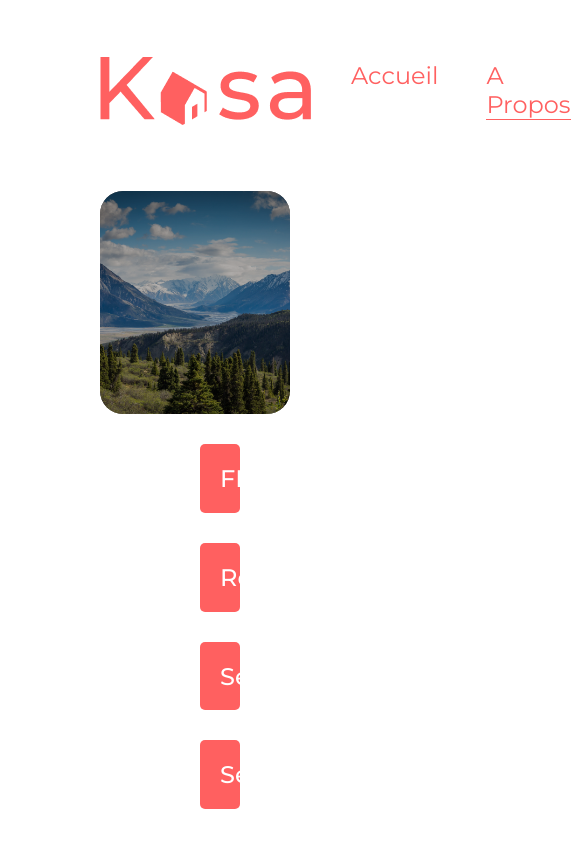
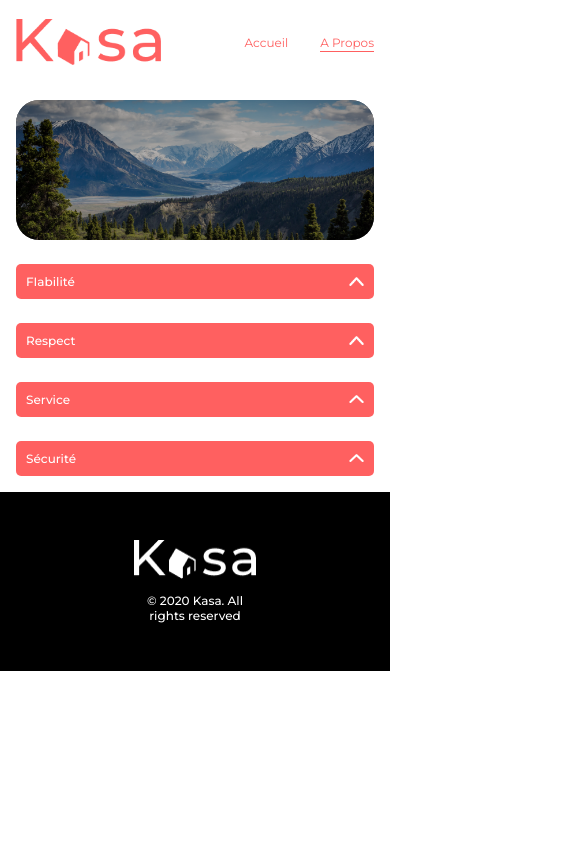
Before and after one commit to sinkuu77/kasa, a React (Create React App) app: page /apropos in a window 390 px wide. Shown: the top 844 px of the page, 571 px wide, since content can reach past the window. Built offline with nearby package versions, Linux system fonts and the light colour scheme.

Commit message:
Rendu le site responsif

```diff
--- a/src/components/LogementContents.js
+++ b/src/components/LogementContents.js
@@ -18,10 +18,12 @@ export default function LogementContents({id, title, location, tags, rating, hos
             </ul>
         </div>
         <div>
+            <div className='contents__rating'>
             <div className='contents__host'>
                 {<p className='contents__host--name'>{hostTxt[0]}<br />{hostTxt[1]}</p>}
                 <img className='contents__host--img' src={hostPic} alt='The face of a host' />
             </div>
+            <div>
                 {rating ?
                     [...Array(ratingToNumber)].map((star, index) => <img key={`${index}-${star}`}src={starActive} alt='active star'/>)
                     : ""}
@@ -30,5 +32,7 @@ export default function LogementContents({id, title, location, tags, rating, hos
                     : ""}
             </div>
             </div>
+        </div>
+        </div>
     )
 }
--- a/src/styles/Banner.module.scss
+++ b/src/styles/Banner.module.scss
@@ -21,7 +21,7 @@
         }
             h1 {
                 position: absolute;
-                font-size: 3rem;
+                font-size: 48px;
                 font-weight: 500;
                 color: base.$white-color;
                 top: 40%;
@@ -31,4 +31,18 @@
                 margin: 0 auto;
             }
 }
+    @media (max-width: 768px) {
+        div {
+            height: 140px;
+            img {
+                height: 140px;
+            }
+            h1 {
+                font-size: 24px;
+                text-align: start;
+                top: 30%;
+                padding-left: 16px;
+            }
+        }
+    }
 }
--- a/src/styles/Carrousel.scss
+++ b/src/styles/Carrousel.scss
@@ -40,4 +40,22 @@
         font-size: 18px;
         color: base.$white-color;
     }
+    @media (max-width: 768px) {
+        &__container {
+            &--background {
+                height: 255px;
+            }
+        }
+        &__left {
+            width: 32px;
+            height: 40px;
+        }
+        &__right {
+            width: 32px;
+            height: 40px;
+        }
+        p {
+            display: none;
+        }
+    }
 }
--- a/src/styles/Collapse.scss
+++ b/src/styles/Collapse.scss
@@ -58,4 +58,27 @@
         }
 
     }
+    @media (max-width: 768px) {
+        &__container {
+            margin: 24px 0 0;
+            padding: 0 10px;
+            h2 {
+                font-size: 12px;
+            }
+            img {
+                width: 15px;
+            }
+        }
+        &__content {
+            margin: 0;
+            padding: 0 20px;
+        }
+        &__opened {
+            margin: 0;
+            padding: 20px;
+            p {
+                font-size: 12px;
+            }
+        }
+    }
 }
--- a/src/styles/ErrorMessage.scss
+++ b/src/styles/ErrorMessage.scss
@@ -22,4 +22,29 @@
         margin-bottom: 139px;
         color: base.$point-color;
     }
+    @media (max-width: 1024px) {
+        h1 {
+            font-size: 216px;
+            margin: 32px 0;
+        }
+        h2 {
+            font-size: 24px;
+        }
+    }
+    @media (max-width: 768px) {
+        padding: 16px;
+        gap: 88px;
+        h1 {
+            font-size: 96px;
+            margin: 80px 0 0;
+        }
+        h2 {
+            font-size: 18px;
+            width: 260px;
+            text-align: center;
+        }
+        &--link {
+            font-size: 14px;
+        }
+    }
 }
--- a/src/styles/Footer.module.scss
+++ b/src/styles/Footer.module.scss
@@ -22,4 +22,16 @@
             margin: 0;
         }
     }
+    @media (max-width: 768px) {
+        &__container {
+            padding-top: 48px;
+            gap: 14px;
+            h3 {
+                font-size: 12px;
+                width: 133px;
+                text-align: center;
+                padding-bottom: 48px;
+            }
+        }
+    }
 }
--- a/src/styles/Gallery.module.scss
+++ b/src/styles/Gallery.module.scss
@@ -13,10 +13,20 @@
             width: 100%;
             height: 100%;
             display: grid;
-            grid-template-columns: 1fr 1fr 1fr;
+            grid-template-columns: repeat(auto-fit, minmax(335px, 1fr));
             gap: 60px;
             padding: 0;
             margin: 0;
         }
     }
+    @media (max-width: 768px) {
+        padding: 12px 0;
+        &__container {
+            background-color: base.$white-color;
+            padding: 0;
+            ul {
+                gap: 12px;
+            }
+        }
+    }
 }
--- a/src/styles/Header.module.scss
+++ b/src/styles/Header.module.scss
@@ -22,4 +22,22 @@
         }
 
     }
+    @media (max-width: 768px) {
+        width: 100%;
+        padding: 16px;
+        gap: 24px;
+        img {
+            width: 145px;
+            height: 46px;
+        }
+        ul {
+            padding: 0;
+            gap: 32px;
+            li {
+                a {
+                    font-size: 12px;
+                }
+            }
+        }
+    }
 }
--- a/src/styles/Logement.module.scss
+++ b/src/styles/Logement.module.scss
@@ -8,4 +8,7 @@
         gap: 80px;
         margin: 0;
     }
+    @media (max-width: 768px) {
+        padding: 16px;
+    }
 }
--- a/src/styles/LogementContents.scss
+++ b/src/styles/LogementContents.scss
@@ -50,4 +50,34 @@
             overflow: hidden;
         }
     }
+    @media (max-width: 768px) {
+        flex-direction: column;
+        align-items: flex-start;
+        &__title {
+            font-size: 18px;
+        }
+        &__location {
+            font-size: 14px;
+        }
+        &__tag {
+            &--list {
+                font-size: 10px;
+            }
+        }
+        &__rating {
+            display: flex;
+            flex-direction: row-reverse;
+            justify-content: space-between;
+            align-items: center;
+            .contents__host {
+                &--name {
+                    font-size: 12px;
+                }
+                &--img {
+                    width: 32px;
+                    height: 32px;
+                }
+            }
+        }
+    }
 }
--- a/src/styles/ThumbCards.module.scss
+++ b/src/styles/ThumbCards.module.scss
@@ -26,4 +26,11 @@
             left: 20px;
         }
     }
+    @media (max-width: 768px) {
+        &__container {
+            img {
+                height: 255px;
+            }
+        }
+    }
 }
--- a/src/styles/base.scss
+++ b/src/styles/base.scss
@@ -9,14 +9,24 @@ $base-padding: 45px 100px;
 * {
     box-sizing: border-box;
 }
+html {
+    overflow-x: hidden;
+    body {
+        overflow-x: hidden;
+        margin: 0 auto;
+        width: 100%;
+        min-height: 100vh;
+        font-family: 'Montserrat', sans-serif;
+    }
+}
 
-body {
-    margin: 0 auto;
-    min-height: 100vh;
-    font-family: 'Montserrat', sans-serif;
-}
+
+
 
 .home__container,
 .propos__container {
     padding: 10px 100px 50px;
+    @media (max-width: 768px) {
+        padding: 16px;
+    }
 }
```
Lines whose indentation alone changed are shown as unchanged.
